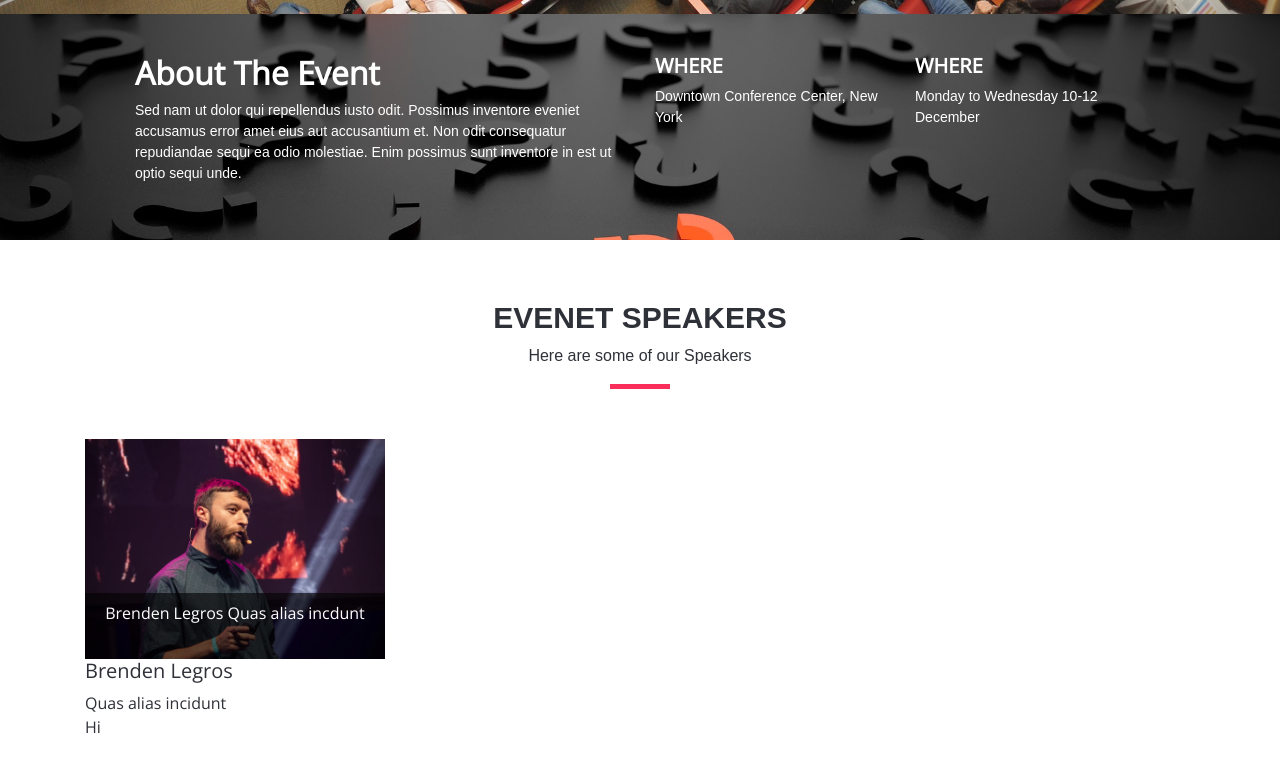
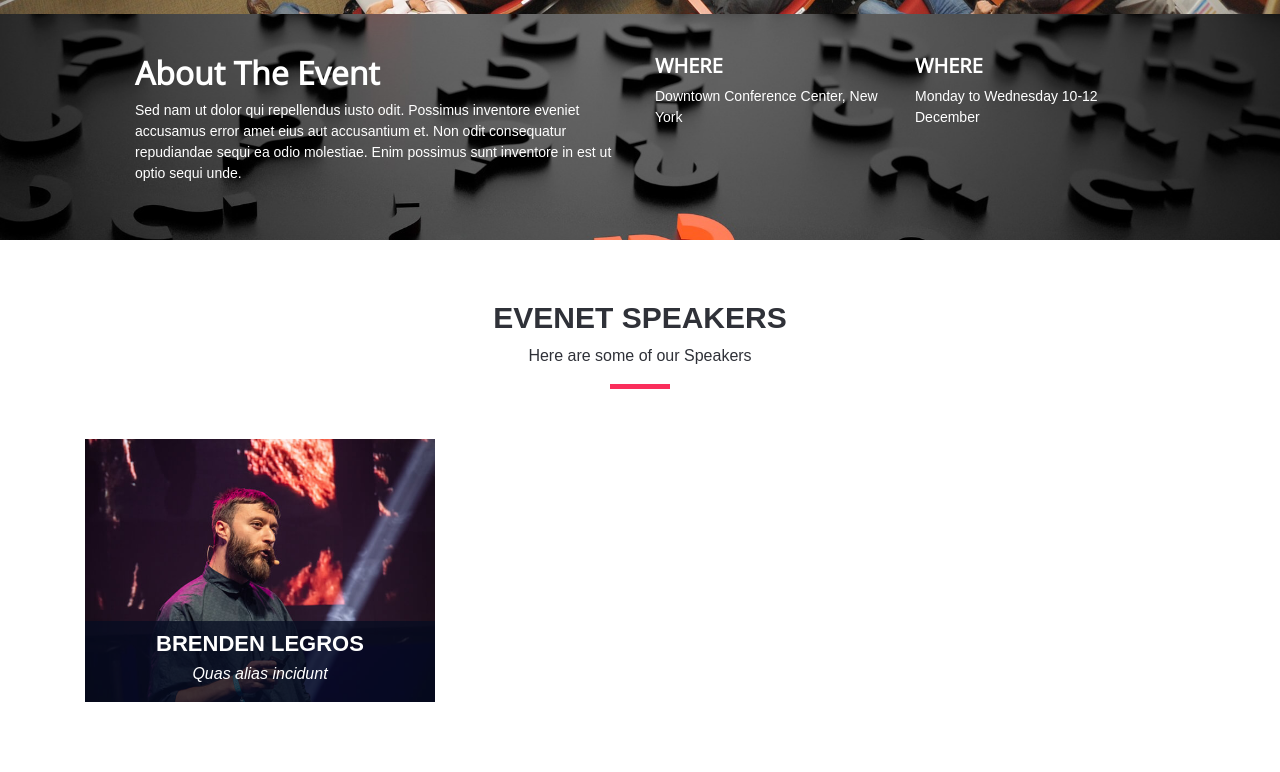
Before and after one commit to rannarith/TheEvent, a plain HTML site: page index.html in a window 1280 px wide. Shown: the part 786-1558 px from the top of the page. Drawn offline with nearby package versions, Linux system fonts and the light colour scheme; a script that the page names is missing.

Commit message:
add Event speaker

```diff
--- a/css/style.css
+++ b/css/style.css
@@ -180,60 +180,67 @@ h3 {
 /* ===============================================================
                             EVENT SPEAKERS
 =============================================================== */
-#event-speaker .event-speaker-header {
+#speaker .event-speaker-header {
   margin: 60px 0 50px 0;
 }
 
-#event-speaker .event-title h3 {
+#speaker .event-title h3 {
   font-size: 30px;
   font-weight: 700;
 }
-#event-speaker .event-title p {
+#speaker .event-title p {
   font-size: 14px;
 }
 
-#event-speaker .overimage {
-position: relative;
-/* background-repeat: no-repeat; */
-width: 300px;
-height: 220px;
-/* float: left; */
-background-size: 100%;
-background-position: center;
-transition: 0.5s;
-text-align: center;
-}
-#event-speaker .overimage:hover{
-  background-size: 110%;
+
+
+#speaker .speaker-info {
+  /* position: relative;
+  overflow: hidden;
+  margin-bottom: 30px; */
+  /* position: absolute; */
+  position: relative;
+  overflow: hidden;
+  margin-bottom: 30px;
+  /* transition: 0.5s; */
 }
 
-#event-speaker .overimage::after{
-  content: attr(data-text);
+#speaker .speaker-info .speaker-detail {
+  background: rgba(6, 12, 34, 0.76);
   position: absolute;
-  top: 70%;
-  bottom: 0;
   left: 0;
+  bottom: -30px;
   right: 0;
-  /* white-space: pre-wrap; */
-  word-wrap: break-word;
-  overflow: hidden;
-  background-color: rgba(0,0,0,.6);
-  color: #FFF;
-  padding: 8px;
-  /* opacity: 0; */
-  transition: 0.5s;
-}
-#event-speaker .overimage:hover::after{
-  top: 50%;
-  padding: 8px;
-}
-#event-speaker .overimage::first-line {
-  color: #fff;
-  font-weight: 600;
-  font-size: 1.5em;
+  text-align: center;
+  padding-top: 10px;
+  /* transition: all 300ms cubic-bezier(0.645, 0.045, 0.355, 1); */
+  transition: .5s;
 }
 
 
-/* #event-speaker .img-thumbnail {
-  border: 0;
-} */
+#speaker .speaker-info .speaker-detail h3 {
+  color: #fff;
+  font-size: 22px;
+  font-weight: 600;
+  margin-bottom: 5px;
+
+}
+#speaker .speaker-info .speaker-detail p {
+  color: #fff;
+  font-weight: 400;
+  font-style: italic;
+
+}
+#speaker .speaker-info .speaker-detail .socail {
+  height: 30px;
+}
+
+#speaker .speaker-info:hover .speaker-detail {
+  top: 50%;
+  /* transition: 0.5s; */
+}
+
+
+@media( min-width: 992px) {
+
+}
--- a/index.html
+++ b/index.html
@@ -84,7 +84,8 @@
     </section>
 
     <!-- Event Speaker -->
-    <section id="event-speaker">
+    <section id="speaker">
+        <div class="container">
             <div id="event-speaker-content-box">
                 <div class="event-speaker-header text-center">
                     <div class="event-title">
@@ -98,26 +99,32 @@
                     </div>
                 </div>
                 <div class="event-speaker-content-body">
-                <div class="container">
+
                     <div class="row">
                         <div class="col-md-4">
                             <div class="speaker-info">
-                                <div class="overimage"
-                                style="background-image: url(../img/speakers/1.jpg)"
-                                data-text="Brenden Legros
+                                <!-- <div class="overimage" style="background-image: url(../img/speakers/1.jpg)" data-text="Brenden Legros
                                 Quas alias incdunt">
-                                <!-- <img src="./img/speakers/1.jpg" alt="" class="img-thumbnail"> -->
+
+                                </div> -->
+                                <div class="speakerimage" data-text>
+                                    <img src="./img/speakers/1.jpg" alt="" class="img-fluid">
 
                                 </div>
                                 <div class="speaker-detail">
                                     <div class="speaker-name">
-                                        <h5>Brenden Legros</h5>
+                                        <a href="speaker-detail.html">
+                                            <h3>Brenden Legros</h3>
+                                        </a>
+                                        <p>Quas alias incidunt</p>
+
                                     </div>
-                                    <div class="speaker-position">
-                                        Quas alias incidunt
-                                    </div>
-                                    <div class="speaker-contact">
-                                        Hi
+
+                                    <div class="socail">
+                                        <a href=""><i class="fa fa-twitter"></i></a>
+                                        <a href=""><i class="fa fa-facebook"></i></a>
+                                        <a href=""><i class="fa fa-google-plus"></i></a>
+                                        <a href=""><i class="fa fa-linkedin"></i></a>
                                     </div>
                                 </div>
 
```
Lines whose indentation alone changed are shown as unchanged.
